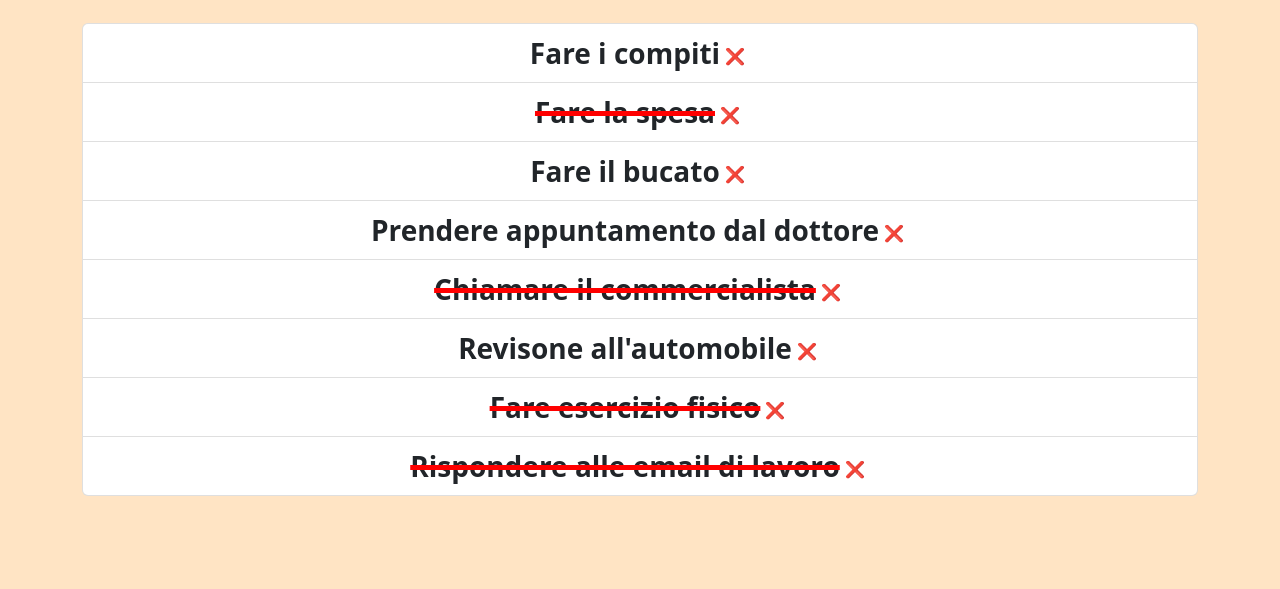
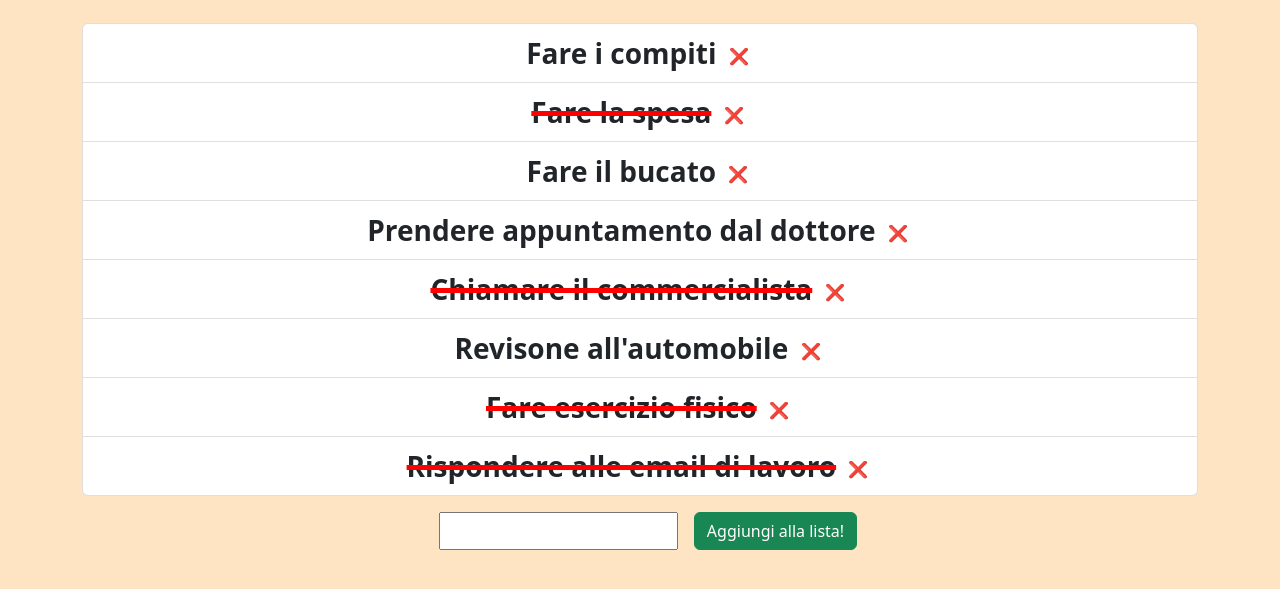
Before and after one commit to Vegadrone/vue-todolist, a plain HTML site: page index.html in a window 1280 px wide. Shown: the part 81-670 px from the top of the page. Drawn offline with nearby package versions, Linux system fonts and the light colour scheme.

Commit message:
Update: add a todo add on click function

```diff
--- a/JS/script.js
+++ b/JS/script.js
@@ -4,7 +4,10 @@ const app = new Vue(
 
         data: {
 
-            toDosElIndex: 0,
+            newToDo:{
+                text:"",
+                done:false,
+            },
 
             toDos: [
                 {
@@ -45,6 +48,11 @@ const app = new Vue(
         methods: {
             deleteToDo: function (toDo) {
                 this.toDos.splice(this.toDos.indexOf(toDo), 1);
+            },
+
+            addNewToDo: function(elToAdd) {
+                this.toDos.push(elToAdd);
+                // this.newToDo = "";
             }
         }
     },
--- a/index.html
+++ b/index.html
@@ -22,8 +22,16 @@
             <div class="row">
                 <div class="col-12">
                     <ul class="list-group">
-                        <li class="list-group-item fw-bold fs-3 text-center" v-for="(toDo, index) in toDos"><span :class="{'done': toDos[index].done === true}">{{toDos[index].text}}</span><span class="x-mark" @click="deleteToDo(toDo)">&#10060</span></li>
+                        <li class="list-group-item fw-bold fs-3 text-center"
+                            v-for="(toDo, index) in toDos"><span
+                            :class="{'done': toDos[index].done === true}">{{toDos[index].text}}</span>
+                            <span class="x-mark" @click="deleteToDo(toDo)">&#10060</span>
+                        </li>
                     </ul>
+                </div>
+                <div class="col-12 mt-3 d-flex justify-content-center">
+                    <input class="mx-3" type="text" v-model="newToDo.text">
+                    <a href="#" class="btn btn-success" @click="addNewToDo(newToDo)">Aggiungi alla lista!</a>
                 </div>
             </div>
         </div>
```
